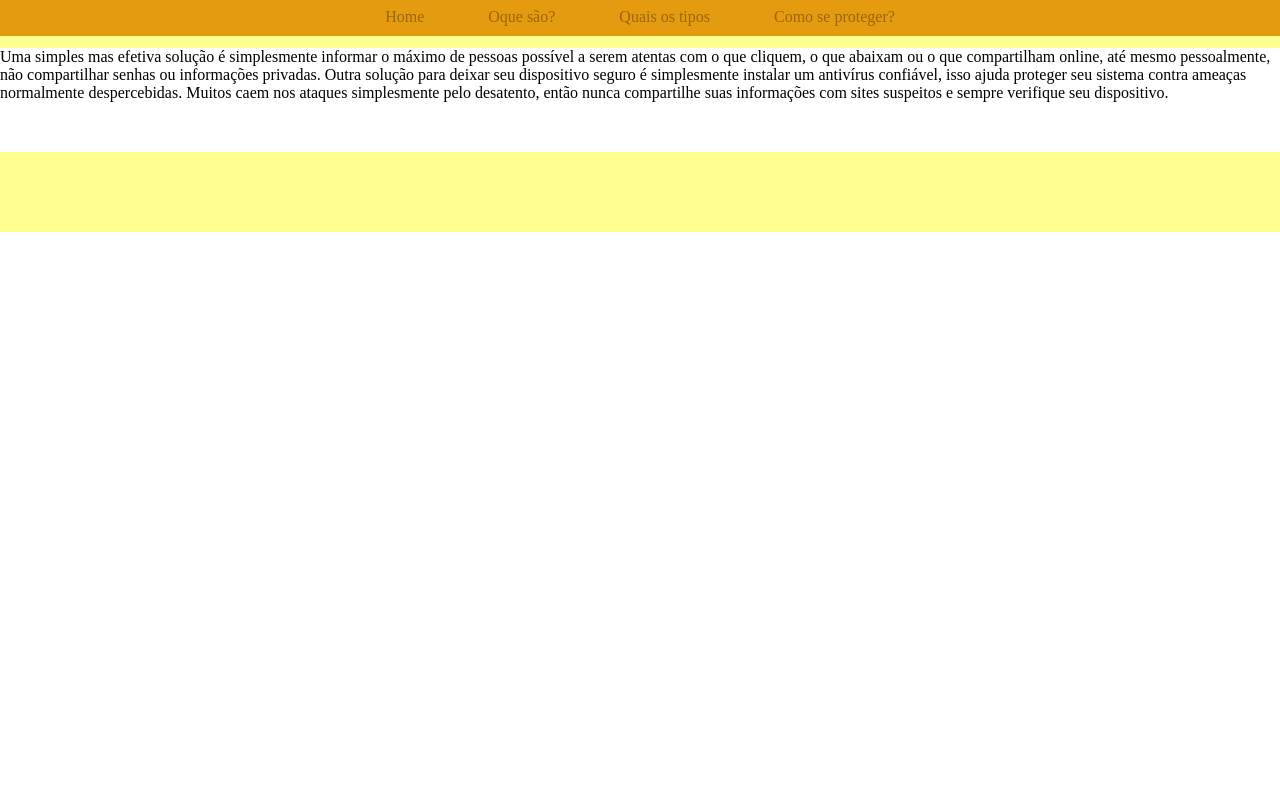
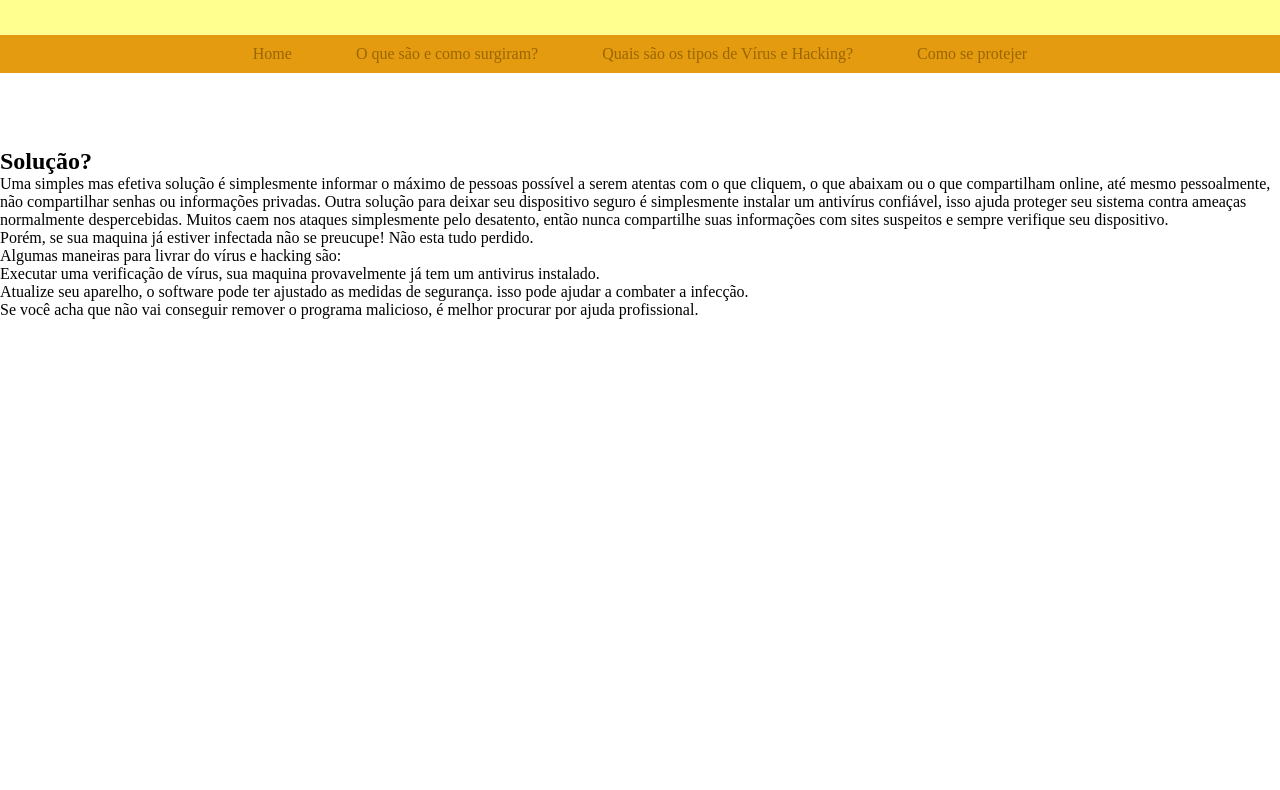
Before and after one commit to AmandaSatow/segundof_2023, a plain HTML site: page proteger.html in a window 1280 px wide. Shown: the part 52-842 px from the top of the page. Before the commit the page ends 800 px from the top, so only its background shows below. Drawn offline with Linux system fonts and the light colour scheme.

Commit message:
Update proteger.html

```diff
--- a/proteger.html
+++ b/proteger.html
@@ -4,33 +4,43 @@
     <meta charset="UTF-8">
     <meta http-equiv="X-UA-Compatible" content="IE=edge">
     <meta name="viewport" content="width=device-width, initial-scale=1.0">
-    <title>Oue são?</title>
+    <title>Vírus e Hacking</title>
     <link rel="stylesheet" href="geral.css">
 </head>
 <body>
     <header class="banner">
+        <h1>Vírus e Hacking</h1>
         <nav>
           <ul>
             <li><a href="index.html">Home</a></li>
-            <li><a href="oquee.html">Oque são?</a></li>
-            <li><a href="tipos.html">Quais os tipos</a></li>
-            <li><a href="proteger.html">Como se proteger?</a></li>
+            <li><a href="oquesao.html">O que são e como surgiram?</a></li>
+            <li><a href="tipos.html">Quais são os tipos de Vírus e Hacking?</a></li>
+            <li><a href="proteger.html">Como se protejer</a></li>
           </ul>
         </nav>
       </header>
+      <main>
 
-<section class="conteúdo">
-    <div>
+        <section class="conteudo">
+          <h2>Solução?</h2>
           <p>Uma simples mas efetiva solução é simplesmente informar o máximo de pessoas possível a serem atentas com o que cliquem, o que abaixam ou o que compartilham online, até mesmo pessoalmente, não compartilhar senhas ou informações privadas.
             Outra solução para deixar seu dispositivo seguro é simplesmente instalar um antivírus confiável, isso ajuda proteger seu sistema contra ameaças normalmente despercebidas.
-    Muitos caem nos ataques simplesmente pelo desatento, então nunca compartilhe suas informações com sites suspeitos e sempre verifique seu dispositivo.
-    </p>
-</div>
+            Muitos caem nos ataques simplesmente pelo desatento, então nunca compartilhe suas informações com sites suspeitos e sempre verifique seu dispositivo. </p>
 
+            <p>Porém, se sua maquina já estiver infectada não se preucupe! Não esta tudo perdido.</p>
+            <p>Algumas maneiras para livrar do vírus e hacking são:</p>
+
+            <ul>
+              <li>Executar uma verificação de vírus, sua maquina provavelmente já tem um antivirus instalado.</li>
+              <li>Atualize seu aparelho, o software pode ter ajustado as medidas de segurança. isso pode ajudar a combater a infecção.</li>
+              <li>Se você acha que não vai conseguir remover o programa malicioso, é melhor procurar por ajuda profissional.</li>
+            </ul>
         </section>
 
+      </main>
+
       <footer class="rodape">
-
+        <p>footer blaah</p>
       </footer>
 
 </body>
```
Lines whose indentation alone changed are shown as unchanged.
